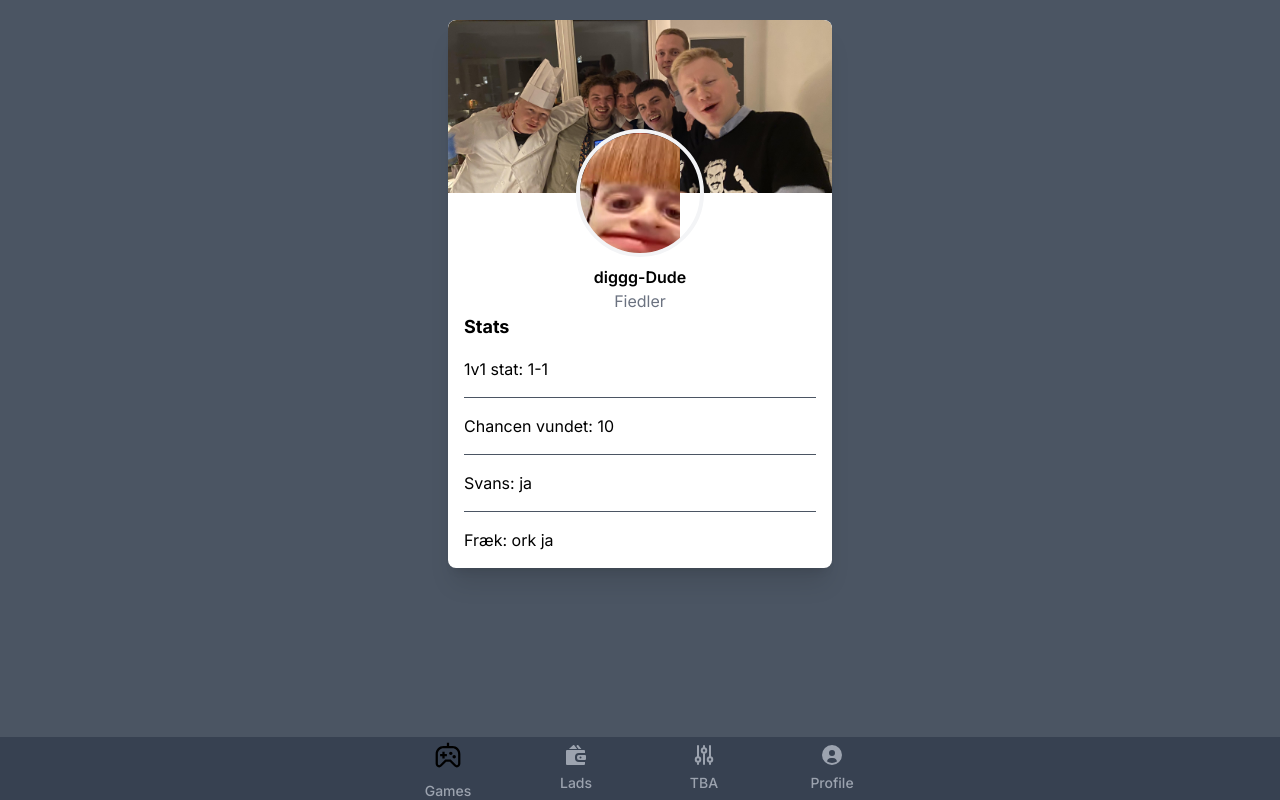
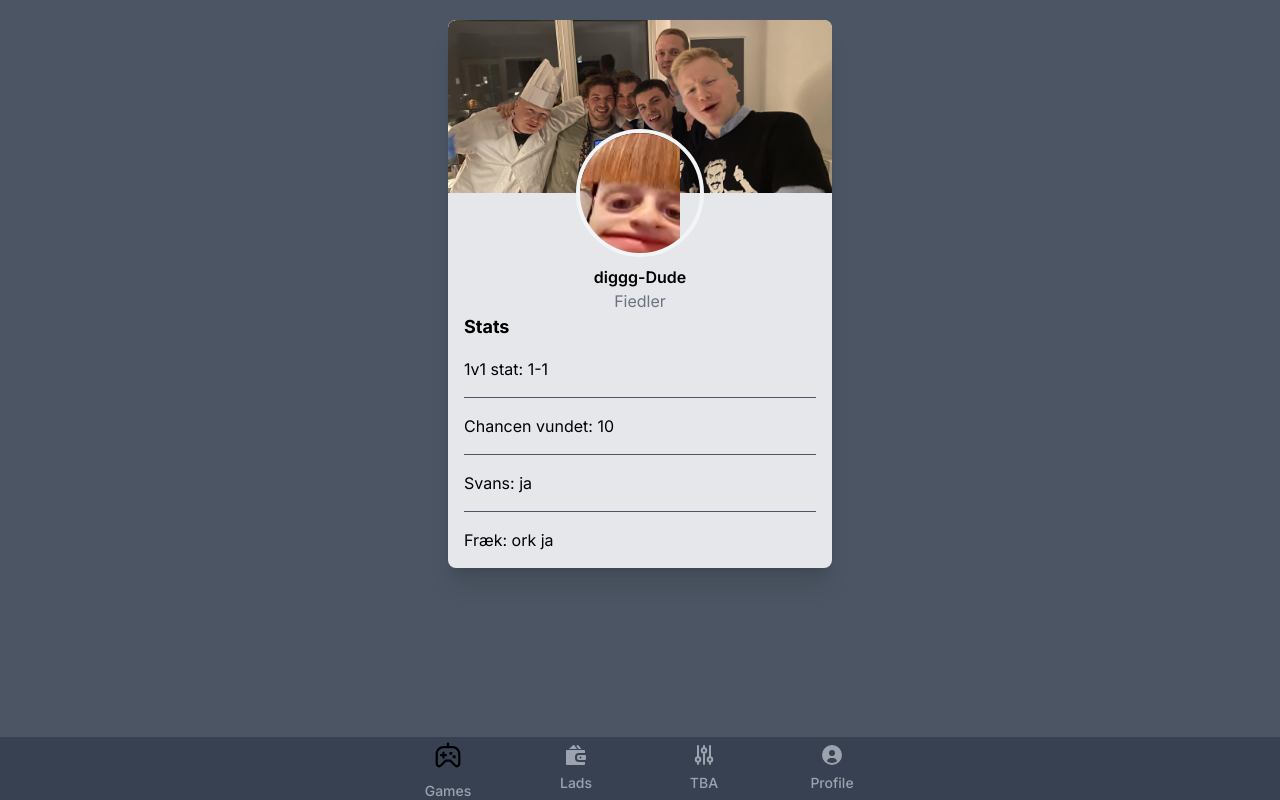
Before and after one commit to EO-co/farmaatte-frontend, a Next.js app: page /profile in a window 1280 px wide. Built offline with nearby package versions, Linux system fonts and the light colour scheme.

Commit message:
Jeg pusher til main fordi jeg er en frisk pige

```diff
--- a/app/profile/page.tsx
+++ b/app/profile/page.tsx
@@ -3,7 +3,7 @@ import Image from "next/image";
 export default function Profile() {
   return (
     <div className="bg-gray-600 h-screen pt-5">
-      <div className="max-w-2xl mx-4 sm:max-w-sm md:max-w-sm lg:max-w-sm xl:max-w-sm sm:mx-auto md:mx-auto lg:mx-auto xl:mx-auto bg-white shadow-xl rounded-lg bg-gray-200 overflow-auto">
+      <div className="max-w-2xl mx-4 sm:max-w-sm md:max-w-sm lg:max-w-sm xl:max-w-sm sm:mx-auto md:mx-auto lg:mx-auto xl:mx-auto shadow-xl rounded-lg bg-gray-200 overflow-auto">
         <div className="rounded-t-lg h-54 overflow-hidden">
           <Image
             className="object-cover object-top w-full"
```
